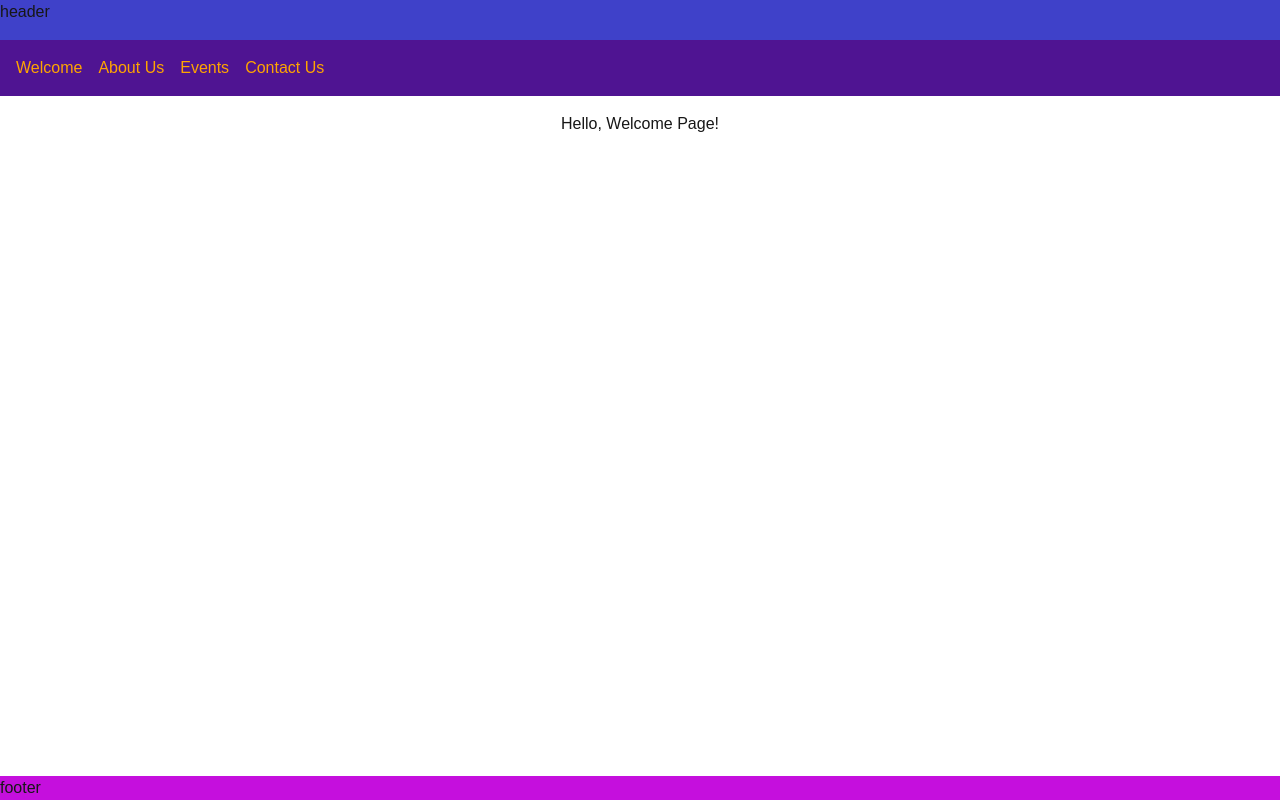
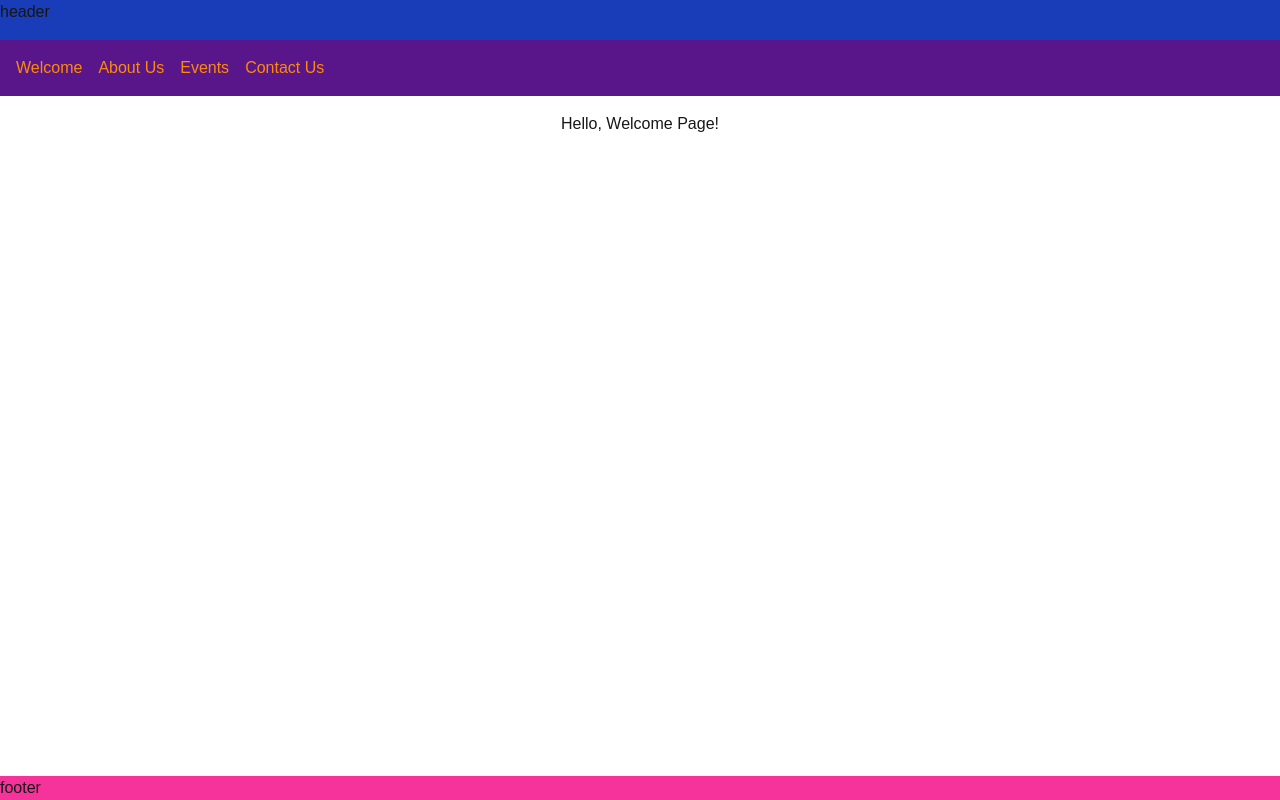
Before and after one commit to Swazimodo/campteepeepole, a Next.js app: page /welcome in a window 1280 px wide. Built offline with nearby package versions, Linux system fonts and the light colour scheme.

Commit message:
feat: replace all usages of styled components

```diff
--- a/src/app/global.css
+++ b/src/app/global.css
@@ -10,6 +10,56 @@
   --color-foreground: var(--foreground);
   --font-sans: var(--font-geist-sans);
   --font-mono: var(--font-geist-mono);
+
+  --animate-slide-in: slide-in 0.3s forwards;
+  --animate-slide-out: slide-out 0.3s forwards;
+
+  @keyframes slide-in {
+    from {
+      transform: translate(100%, 0);
+      opacity: 0;
+    }
+
+    to {
+      transform: translate(0%, 0);
+      opacity:
+    }
+  }
+
+  @keyframes slide-out {
+    from {
+      transform: translate(0%, 0);
+      opacity: 1;
+    }
+
+    to {
+      transform: translate(100%, 0);
+      opacity: 0;
+    }
+  }
+
+  --animate-fade-in: fade-in 0.3s forwards;
+  --animate-fade-out: fade-out 0.3s forwards;
+
+  @keyframes fade-in {
+    from {
+      background-color: rgba(255, 255, 255, 0);
+    }
+
+    to {
+      background-color: rgba(0, 0, 0, 0.5);
+    }
+  }
+
+  @keyframes fade-out {
+    from {
+      background-color: rgba(0, 0, 0, 0.5);
+    }
+
+    to {
+      background-color: rgba(255, 255, 255, 0);
+    }
+  }
 }
 
 @media (prefers-color-scheme: dark) {
--- a/src/components/drawer.tsx
+++ b/src/components/drawer.tsx
@@ -1,5 +1,4 @@
 import { FC, useCallback, useState } from "react";
-import styled, { css, keyframes } from "styled-components";
 
 export enum DrawerAnimationState {
   Open,
@@ -74,104 +73,34 @@ export const Drawer: FC<DrawerProps> = (props) => {
     return null
   }
 
-  return <DrawerWrapperDiv
-    $targetState={targetState}
+  let animationFadeClass;
+  if (targetState === DrawerAnimationState.Open) {
+    animationFadeClass = "animate-fade-in";
+  } else {
+    animationFadeClass = "animate-fade-out";
+  }
+
+  let animationSlideClass;
+  if (targetState === DrawerAnimationState.Open) {
+    animationSlideClass = "animate-slide-in";
+  } else {
+    animationSlideClass = "animate-slide-out";
+  }
+
+  return <div
+    className={`overflow-hidden fixed w-full h-full bg-[rgba(0,0,0,0.5)] ${animationFadeClass}`}
     onClick={handleCloseDrawer}
   >
-    {targetState === DrawerAnimationState.Open && <CloseButton
+    {targetState === DrawerAnimationState.Open && <button
+      className="fixed h-8 w-8 rounded-2xl border-none m-1 right-0 z-50 bg-[rgba(255,255,255,0.5)]"
       onClick={handleCloseDrawer}
-    >X</CloseButton>}
-    <DrawerContentDiv
-      $targetState={targetState}
+    >X</button>}
+    <div
+      className={`bg-green-700 relative h-full ml-10 overflow-y-auto ${animationSlideClass}`}
       onAnimationEnd={handleAnimationEnd}
       onClick={handleClick}
     >
       {children}
-    </DrawerContentDiv>
-  </DrawerWrapperDiv>
+    </div>
+  </div>
 }
-
-const CloseButton = styled.button`
-  position: fixed;
-  width: 32px;
-  height: 32px;
-  border: none;
-  right: 0;
-  z-index: 100;
-  background: rgba(255, 255, 255, 0.5);
-  margin: 4px;
-  border-radius: 16px;
-`
-
-interface DrawerDivProps {
-  $targetState: DrawerAnimationState
-}
-
-const backdropFadeIn = keyframes`
-  from {
-    background-color: rgba(255, 255, 255, 0);
-  }
-  to {
-    background-color: rgba(0, 0, 0, 0.5);
-  }
-`
-
-const backdropFadeOut = keyframes`
-  from {
-    background-color: rgba(0, 0, 0, 0.5);
-  }
-  to {
-    background-color: rgba(255, 255, 255, 0);
-  }
-`
-
-const DrawerWrapperDiv = styled.div<DrawerDivProps>`
-  background-color: rgba(0, 0, 0, 0.5);
-
-  overflow: hidden;
-  position: fixed;
-  width: 100%;
-  height: 100%;
-
-  animation: ${backdropFadeIn} .3s forwards;
-  ${props => props.$targetState === DrawerAnimationState.Closed && css`
-    animation: ${backdropFadeOut} .3s forwards;
-  `}
-`
-
-const slideIn = keyframes`
-  from {
-    transform: translate(100%, 0);
-    opacity:0;
-  }
-  to {
-    transform: translate(0%, 0);
-    opacity: 1;
-  }
-`
-
-const slideOut = keyframes`
-  from {
-    transform: translate(0%, 0);
-    opacity: 1;
-  }
-  to {
-    transform: translate(100%, 0);
-    opacity:0;
-  }
-`
-
-const DrawerContentDiv = styled.div<DrawerDivProps>`
-  background-color: green;
-
-  position: relative;
-  width: calc(100% - 40px);
-  height: 100%;
-  margin-left: 40px;
-  overflow-y: auto;
-
-  animation: ${slideIn} .3s forwards;
-  ${props => props.$targetState === DrawerAnimationState.Closed && css`
-    animation: ${slideOut} .3s forwards;
-  `}
-`
--- a/src/components/pageLayout/Header/SiteHeader.tsx
+++ b/src/components/pageLayout/Header/SiteHeader.tsx
@@ -1,21 +1,12 @@
 import { FC } from 'react';
-import styled from 'styled-components'
 import { BurgerButton } from '@/components/pageLayout/Header/burgerButton';
 interface SiteHeaderProps {
   onMenuClick: (event: React.MouseEvent) => void
 }
 
 export const SiteHeader: FC<SiteHeaderProps> = (props) => {
-  return <SiteHeaderHeader>
+  return <header className='h-10 bg-blue-800 flex flex-row justify-between'>
     <div>header</div>
     <BurgerButton onClick={props.onMenuClick} />
-  </SiteHeaderHeader>
+  </header>
 }
-
-const SiteHeaderHeader = styled.header`
-  height: 40px;
-  background-color: #3f41c9;
-  display: flex;
-  flex-direction: row;
-  justify-content: space-between;
-`
--- a/src/components/pageLayout/Header/burgerButton.tsx
+++ b/src/components/pageLayout/Header/burgerButton.tsx
@@ -1,17 +1,14 @@
 import { FC } from "react";
-import styled from 'styled-components';
-import { getMinWidthQuery, MediaSizes } from '@/components/mediaQueries';
 
 interface BurgerButtonProps {
   onClick: (event: React.MouseEvent) => void
 }
 
 export const BurgerButton: FC<BurgerButtonProps> = (props) => {
-  return <BurgerBtn onClick={props.onClick}>burger</BurgerBtn>
+  return <button
+    className="sm:hidden"
+    onClick={props.onClick}
+  >
+    burger
+  </button>
 }
-
-const BurgerBtn = styled.button`
-  @media ${getMinWidthQuery(MediaSizes.sm)} {
-    display: none;
-  }
-`
--- a/src/components/pageLayout/Header/nav.tsx
+++ b/src/components/pageLayout/Header/nav.tsx
@@ -1,9 +1,7 @@
 import { FC } from 'react';
-import styled from 'styled-components';
 import Link from 'next/link';
 
 import { useTemplateData } from '@/components/templateData';
-import { getMinWidthQuery, MediaSizes } from '@/components/mediaQueries';
 
 interface NavProps {
   onNavigation?: (event: React.MouseEvent) => void
@@ -12,39 +10,13 @@ interface NavProps {
 export const Nav: FC<NavProps> = (props) => {
   const config = useTemplateData()
 
-  return <SiteNav>
-    <SiteNavUl>
-      {config.tabs.map(page => <SiteNavLi key={page.path}>
+  return <nav className='bg-purple-900 p-2'>
+    <ul className='m-0 p-0'>
+      {config.tabs.map(page => <li key={page.path} className='p-2 list-none text-orange-400 sm:inline-block'>
         <Link href={page.path} onClick={props?.onNavigation}>
           {page.title}
         </Link>
-      </SiteNavLi>)}
-    </SiteNavUl>
-  </SiteNav>
+      </li>)}
+    </ul>
+  </nav>
 }
-
-const SiteNav = styled.nav`
-  background-color: #4f1492;
-  padding: 8px 8px;
-`
-
-const SiteNavUl = styled.ul`
-  padding: 0;
-  margin: 0;
-`
-
-const SiteNavLi = styled.li`
-  padding: 8px 8px;
-  list-style-type: none;
-
-  a:link,
-  a:visited,
-  a:hover,
-  a:active {
-    color: orange;
-  }
-
-  @media ${getMinWidthQuery(MediaSizes.sm)} {
-    display: inline-block;
-  }
-`
--- a/src/components/pageLayout/footer.tsx
+++ b/src/components/pageLayout/footer.tsx
@@ -1,10 +1,7 @@
 import { FC } from 'react';
-import styled from 'styled-components'
 
 export const Footer: FC = () => {
-  return <SiteFooter>footer</SiteFooter>
+  return <footer className='bg-pink-500'>
+    footer
+  </footer>
 }
-
-const SiteFooter = styled.footer`
-  background-color: #c50fdd;
-`
--- a/src/components/pageLayout/pageLayout.tsx
+++ b/src/components/pageLayout/pageLayout.tsx
@@ -1,5 +1,4 @@
 import { FC } from 'react';
-import styled from 'styled-components';
 
 import Header from '@/components/pageLayout/Header';
 import { Footer } from '@/components/pageLayout/footer';
@@ -10,32 +9,13 @@ interface LayoutProps {
 
 export const PageLayout: FC<LayoutProps> = (props) => {
   const { children } = props;
-  return <PageDiv>
-    <ContentWrapper>
+  return <div className='flex flex-col h-full'>
+    <div className='flex flex-col grow'>
       <Header />
-      <ContentMain>
+      <main className='grow w-6x p-0 pl-4 pr-4 m-4 ml-auto mr-auto'>
         {children}
-      </ContentMain>
-    </ContentWrapper>
+      </main>
+    </div>
     <Footer />
-  </PageDiv>
+  </div>
 }
-
-const PageDiv = styled.div`
-  display: flex;
-  flex-direction: column;
-  height: 100%;
-`
-
-const ContentWrapper = styled.div`
-  display: flex;
-  flex-direction: column;
-  flex-grow: 1;
-`
-
-const ContentMain = styled.main`
-  flex-grow: 1;
-  max-width: 1200px;
-  padding: 0 16px;
-  margin: 16px auto;
-`
```
Also changed, not shown: tsconfig.json (line endings or trailing spaces).
